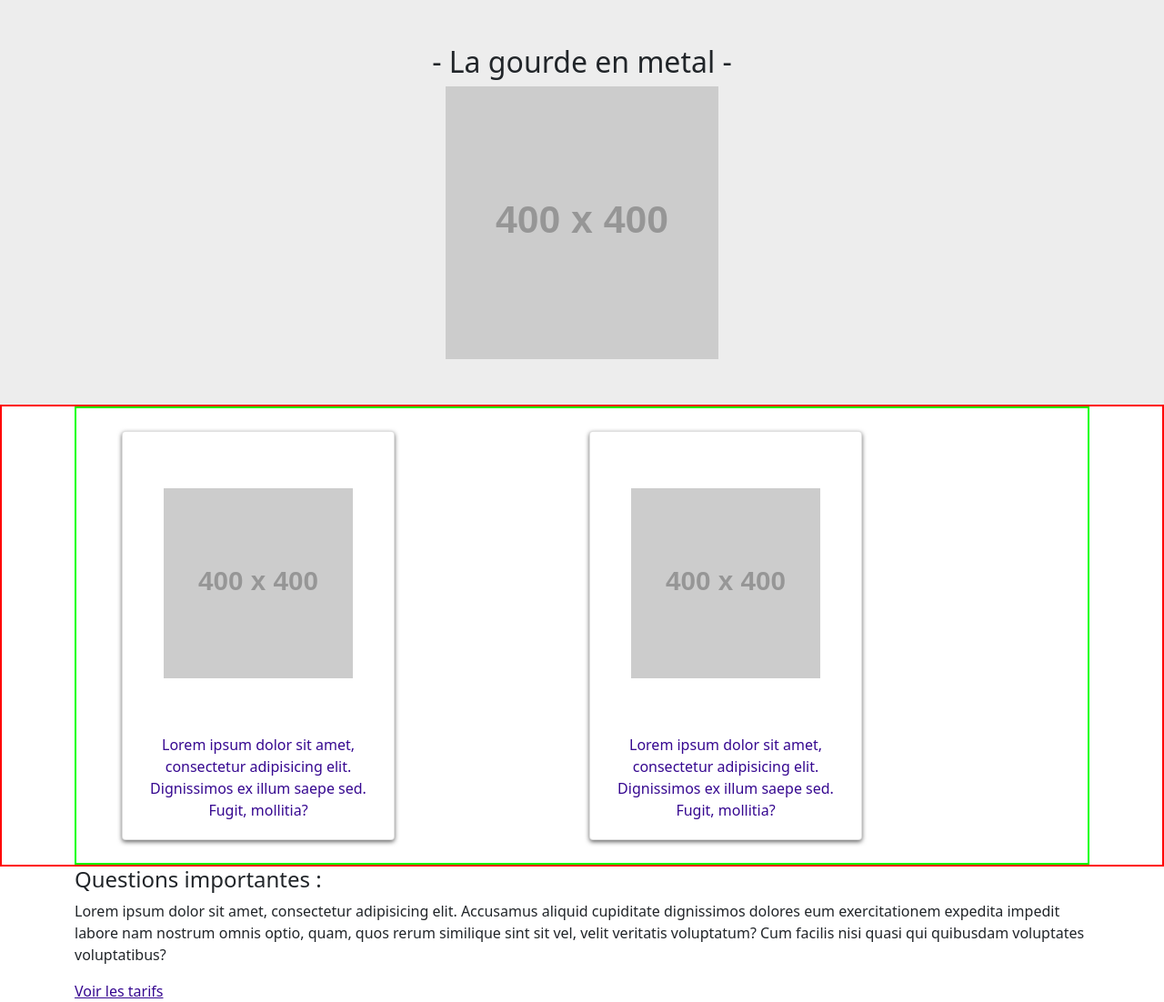
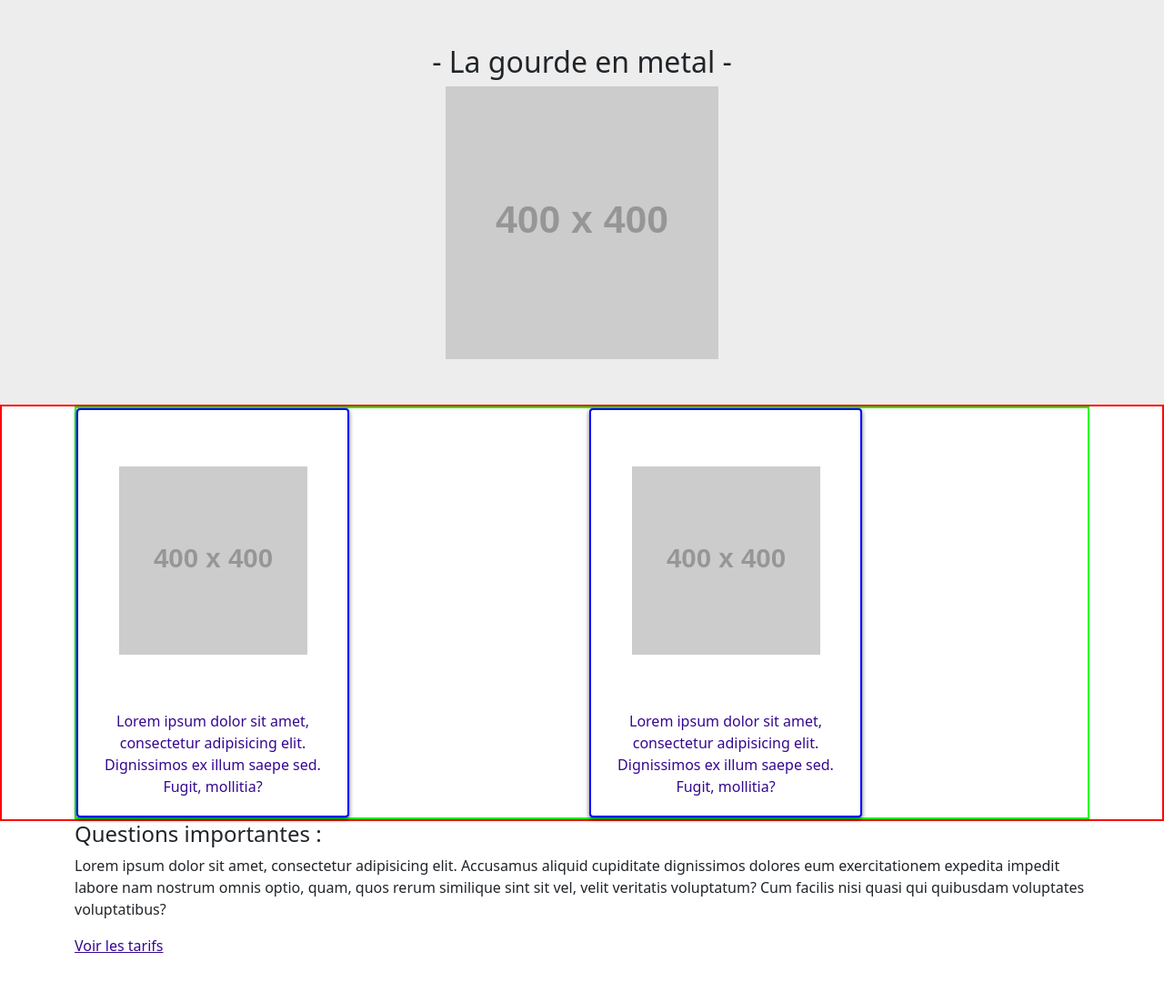
Before and after one commit to AxelGir/mspr-wis1, a PHP site: page /details-metal.php in a window 1280 px wide. Shown: the part 113-1215 px from the top of the page at 91% size. After the commit the page ends 1161 px from the top, so only its background shows below. Run offline with PHP 8.4, Linux system fonts and the light colour scheme; grey boxes labelled with a size stand in for pictures from a placeholder-image service; some libraries are stand-ins or nearby versions.

Commit message:
update: css details plastique (2)

```diff
--- a/src/scss/components/card.scss
+++ b/src/scss/components/card.scss
@@ -39,3 +39,7 @@
   flex-grow: 1;
   box-shadow: 0 2px 5px 0 rgba(0, 0, 0, 0.6);
 }
+
+#presentation-middle .card:hover {
+  cursor: inherit;
+}
--- a/src/scss/pages/_details-plastique.scss
+++ b/src/scss/pages/_details-plastique.scss
@@ -17,9 +17,13 @@
   text-align: center;
 }
 
+/* à poser à Ronan : Comment cibler les colones indépendemment ? */
+
 #presentation-middle .cards-wrapper {
   border: solid 2px lime;
-  padding: 25px 50px;
-  justify-content: space-between;
   column-count: 2;
 }
+
+#presentation-middle .card {
+  border: solid 2px blue;
+}
```
Also changed, not shown: assets/css/app.css.
